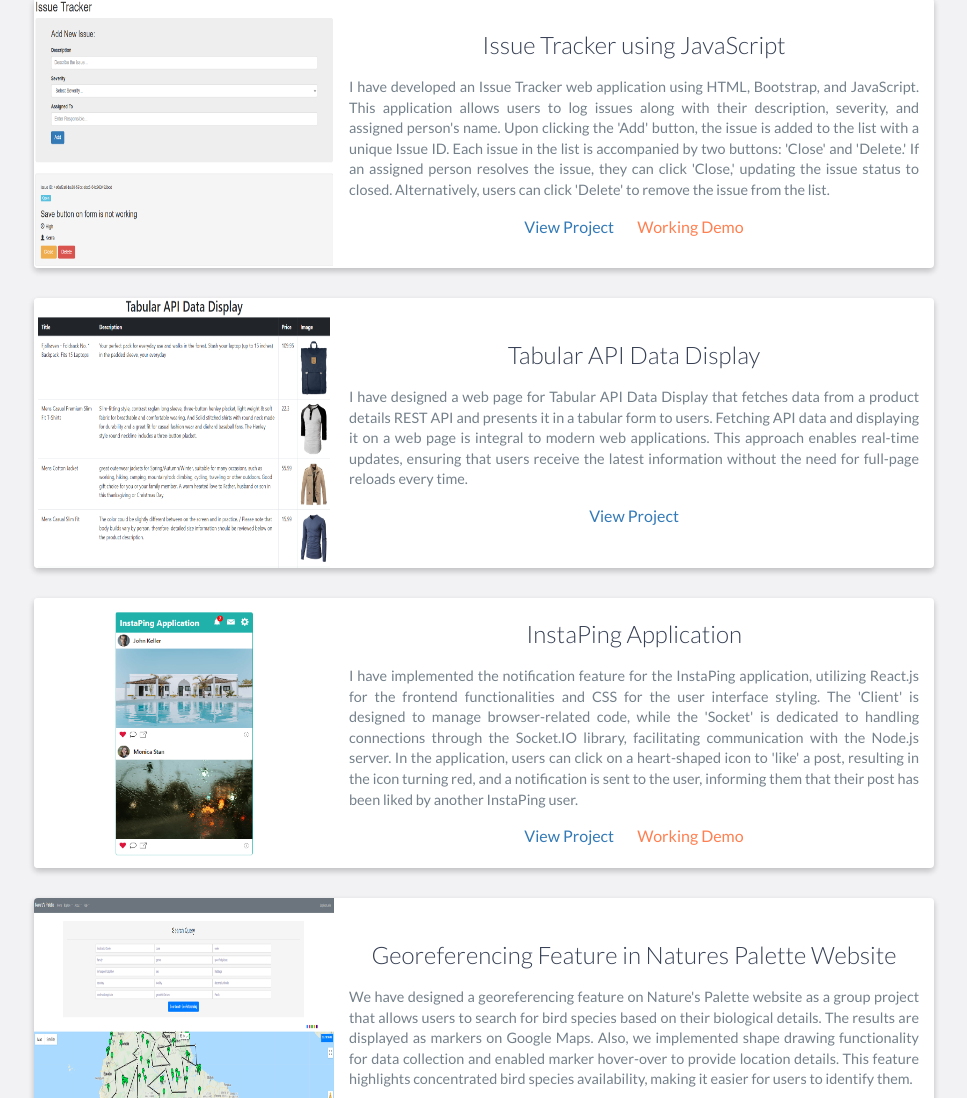
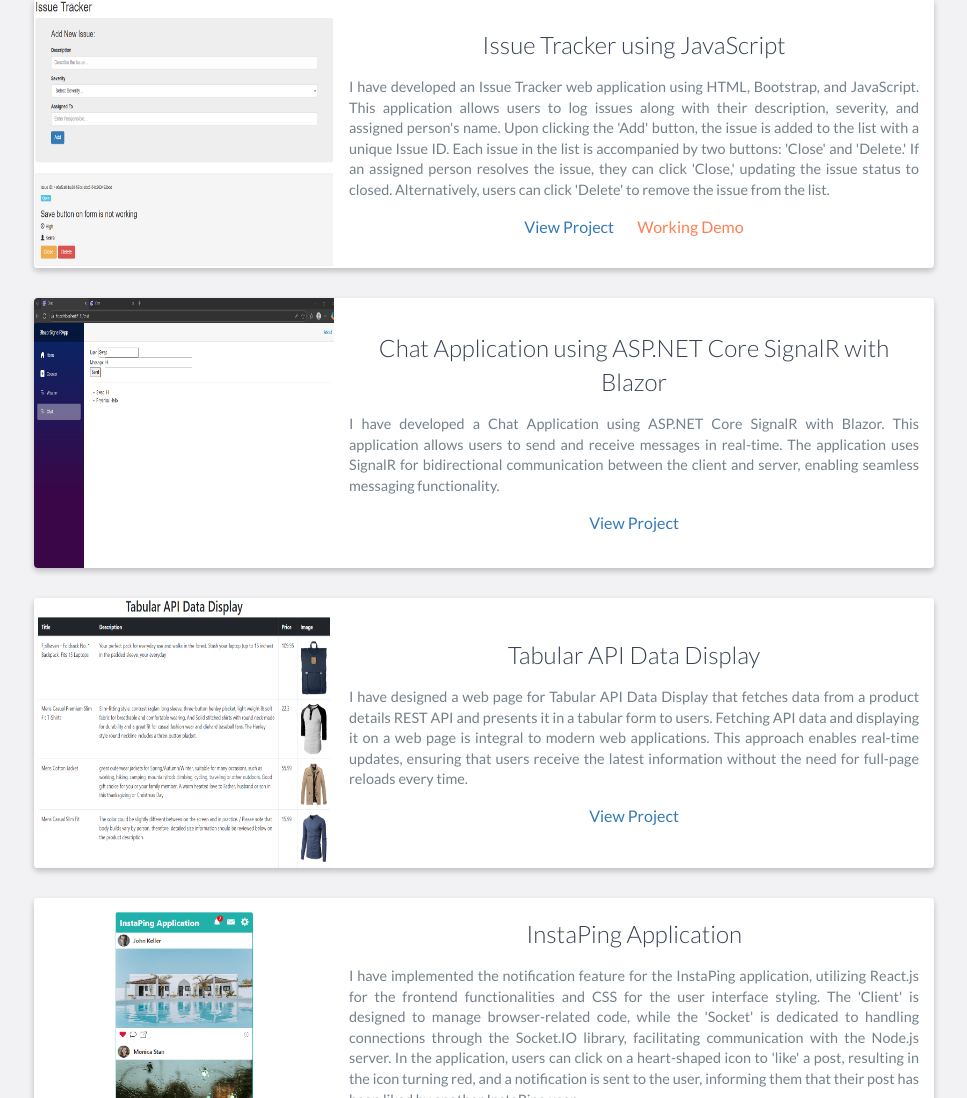
Before and after one commit to swapnalikadam/swapnalikadam, a website: page index.html in a window 1280 px wide. Shown: the part 5060-6158 px from the top of the page, without its empty margins (156-1123 px from the left). Drawn offline with nearby package versions, Linux system fonts and the light colour scheme.

Commit message:
Added Project

```diff
--- a/index.html
+++ b/index.html
@@ -270,6 +270,22 @@
                 </div>
 
 
+                 <div class="project shadow-large">
+                    <div class="project-image">
+                        <img src="images/signalR-chat.png" height="270" width="300"/>
+                    </div>
+                    <!-- End .project-image -->
+                    <div class="project-info">
+                        <h3>Chat Application using ASP.NET Core SignalR with Blazor</h3>
+                        <p style="text-align: justify;">
+                            I have developed a Chat Application using ASP.NET Core SignalR with Blazor. This application allows users to send and receive messages in real-time. The application uses SignalR for bidirectional communication between the client and server, enabling seamless messaging functionality.
+                        </p>
+                        <a href="https://github.com/swapnalikadam/BlazorSignalRApp">View Project</a>
+                    </div>
+                    <!-- End .project-info -->
+                </div>
+
+
                 <div class="project shadow-large">
                     <div class="project-image">
                         <img src="images/API-data-display.png" height="270" width="300"/>
```
Also changed, not shown: images/signalR-chat.png (added), 1 other file.
